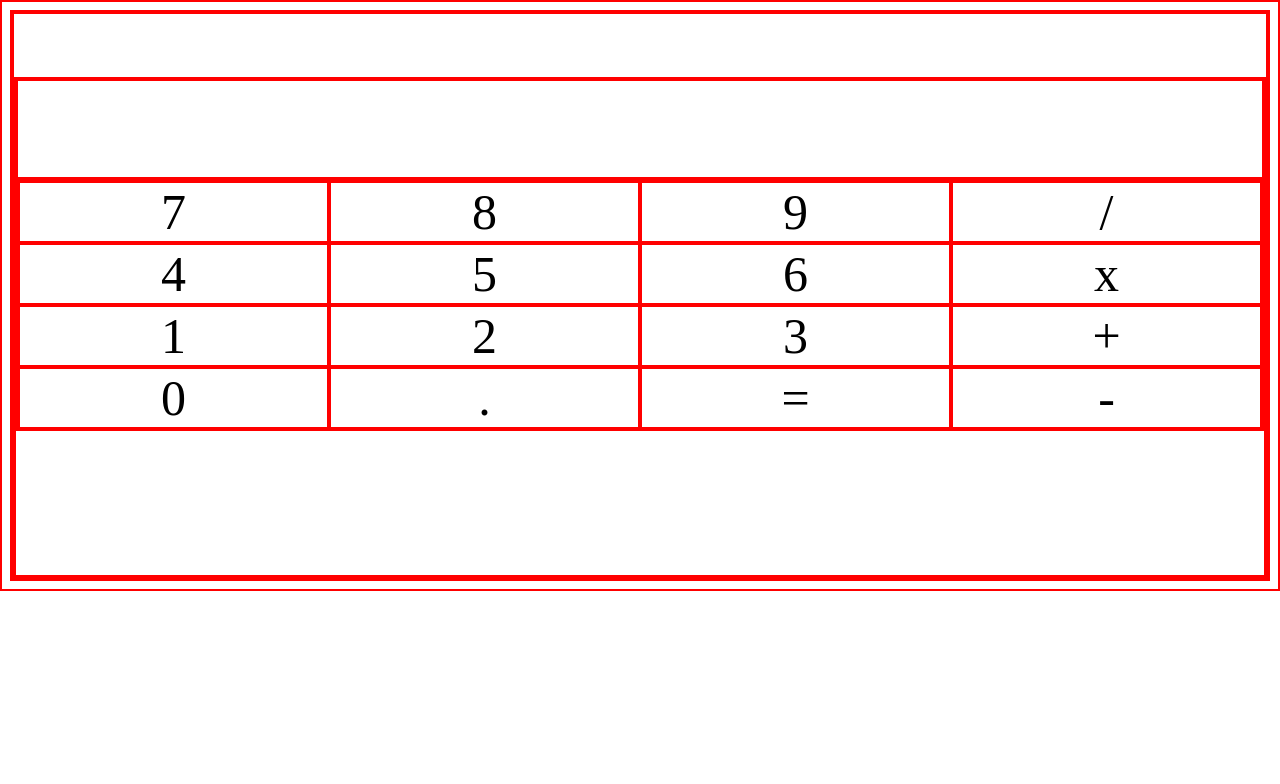
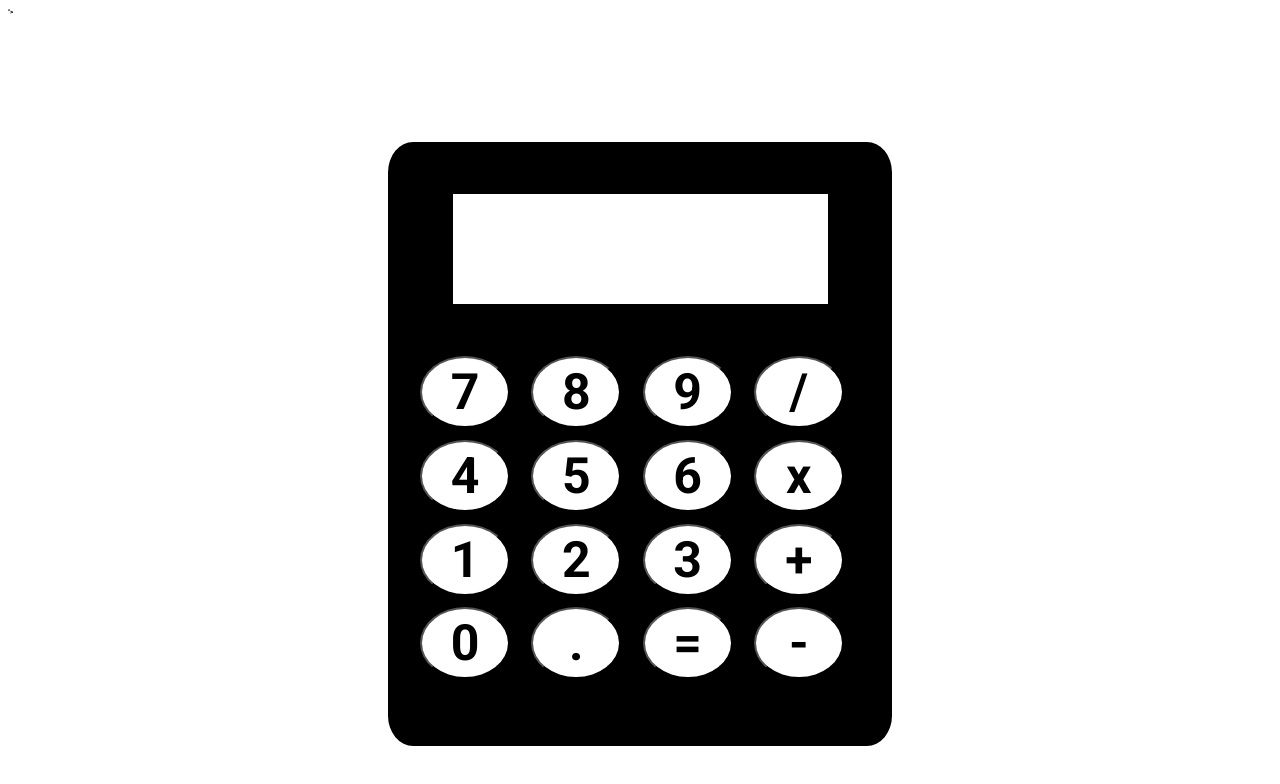
Before and after one commit to nycDevEthan/calculator, a plain HTML site: page index.html in a window 1280 px wide. Drawn offline with Linux system fonts and the light colour scheme.

Commit message:
Add more HTML and CSS changes to get layout looking like example image.  Start figuring out JS.

```diff
--- a/css/style.css
+++ b/css/style.css
@@ -1,8 +1,10 @@
 /* Box Model Hack */
 * {
-    box-sizing: border-box;
-    border: 2px solid red;
+    /* box-sizing: border-box;
+    border: 2px solid red; */
     font-size: 62.5%;
+    font-family: Roboto, sans-serif;
+    font-weight: 700;
 }
 
 /* Clear fix hack */
@@ -31,29 +33,46 @@ body {
 /******************************************
 /* LAYOUT
 /*******************************************/
-/* main {
+main {
     background: black;
-} */
+    width: 500px;
+    margin: 10% auto 0 auto;
+    border: 2px solid black;
+    border-radius: 5%;
+}
 
 .container {
-    height: 500px;
-    width: auto;
-    margin: 5% auto 0 auto;
+    height: 550px;
+    margin: 10% auto 0 auto;
 }
 
-#input {
-    height: 100px;
+#display {
+    background: white;
+    height: 20%;
+    width: 75%;
+    margin: 0 auto 5% auto;
 }
 
 .buttons {
     display: grid;
-    grid-template-columns: 1fr 1fr 1fr 1fr;
-    /* cursor: pointer; */
+    grid-template-columns: repeat(4, 100px);
+    column-gap: 2.5%;
+    row-gap: 2.5%;
+    padding: 5%;
 }
 
 .button {
+    cursor: pointer;
     text-align: center;
     font-size: 5rem;
+    margin: 2% 5%;
+    padding: 5%;
+    background: rgba(255, 255, 255);
+    border-radius: 100%;
+}
+
+.button:hover {
+    background-color: rgba(255, 255, 255, .7);
 }
 
 /******************************************
--- a/index.html
+++ b/index.html
@@ -4,35 +4,38 @@
     <meta charset="UTF-8">
     <meta http-equiv="X-UA-Compatible" content="IE=edge">
     <meta name="viewport" content="width=device-width, initial-scale=1.0">
-    <link rel="stylesheet" href="/calculator/css/style.css">
+    <link rel="stylesheet" href="css/style.css">
+    <link rel="stylesheet" href="<link rel="preconnect" href="https://fonts.googleapis.com">
+    <link rel="preconnect" href="https://fonts.gstatic.com" crossorigin>
+    <link href="https://fonts.googleapis.com/css2?family=Roboto:ital,wght@0,300;0,400;0,500;0,700;1,400&display=swap" rel="stylesheet">">
     <title>100devs Calculator</title>
 </head>
 <body>
     <main>
         <div class="container">
-            <div id="input"></div>
+            <div id="display"></div>
             <div class="buttons">
-                <div class="button">7</div>
-                <div class="button">8</div>
-                <div class="button">9</div>
-                <div class="button">/</div>
-                <div class="button">4</div>
-                <div class="button">5</div>
-                <div class="button">6</div>
-                <div class="button">x</div>
-                <div class="button">1</div>
-                <div class="button">2</div>
-                <div class="button">3</div>
-                <div class="button">+</div>
-                <div class="button">0</div>
-                <div class="button">.</div>
-                <div id="equal "class="button">=</div>
-                <div class="button">-</div>
+                <button type="button" class="button">7</button>
+                <button type="button" class="button">8</button>
+                <button type="button" class="button">9</button>
+                <button type="button" class="button">/</button>
+                <button type="button" class="button">4</button>
+                <button type="button" class="button">5</button>
+                <button type="button" class="button">6</button>
+                <button type="button" class="button">x</button>
+                <button type="button" class="button">1</button>
+                <button type="button" class="button">2</button>
+                <button type="button" class="button">3</button>
+                <button type="button" class="button">+</button>
+                <button type="button" class="button">0</button>
+                <button type="button" class="button">.</button>
+                <button type="button" id="equal" class="button">=</button> <!-- equal button-->
+                <button type="button" class="button">-</button>
             </div>
         </div>
     </main>
 
 
-    <script type="text/javascript" src="/js/main.js"></script>
+    <script type="text/javascript" src="js/main.js"></script>
 </body>
 </html>
--- a/js/main.js
+++ b/js/main.js
@@ -0,0 +1,5 @@
+class Calculator {
+    constructor() {
+        this.
+    }
+}
```
